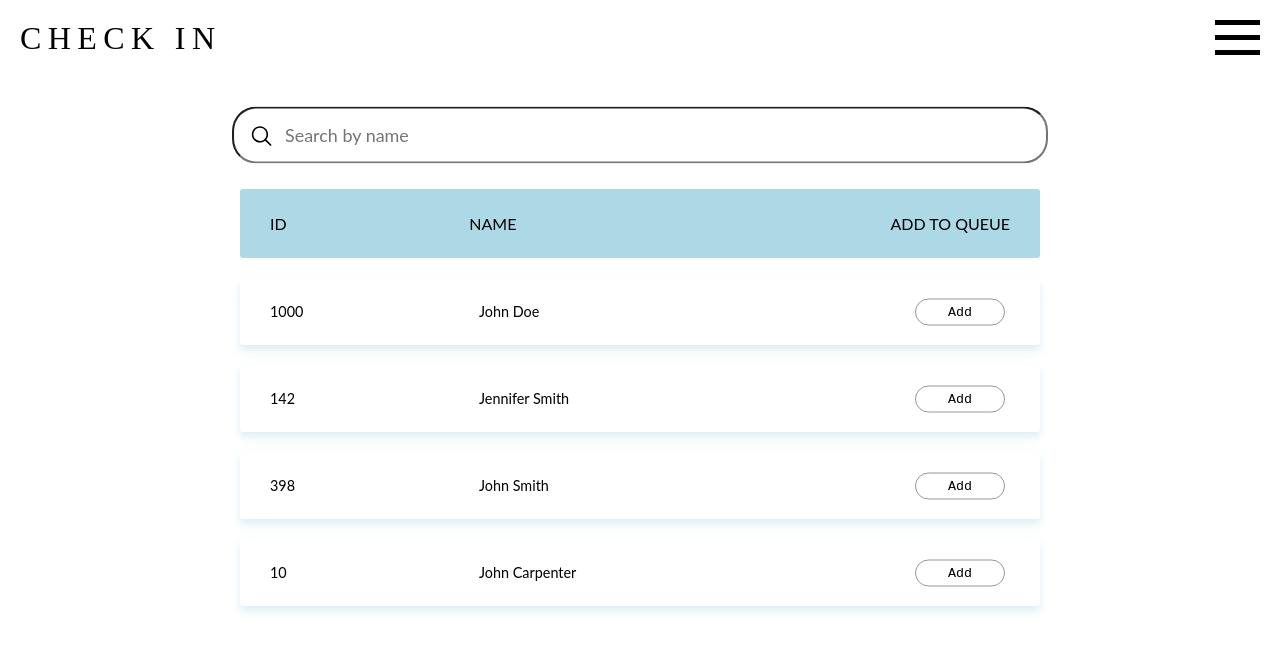
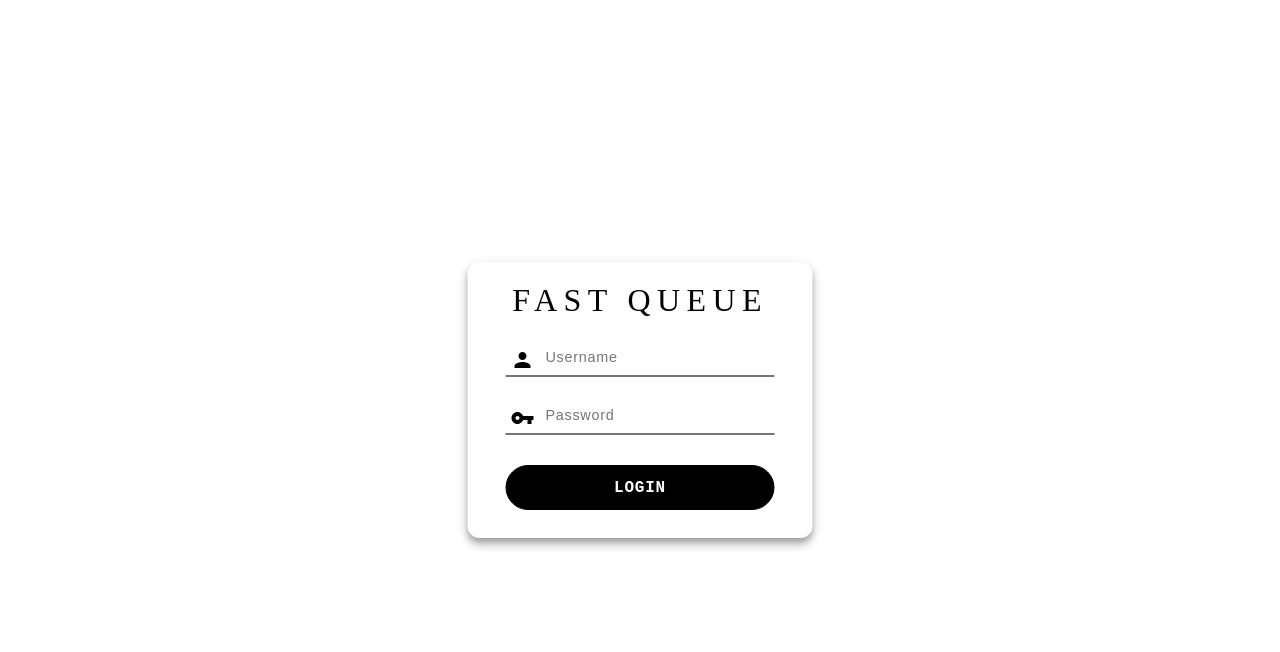
Before and after one commit to Jeff-Enriquez/check-in, a React (Create React App) app: page /login in a window 1280 px wide. Before the commit this address led to /check-in. Shown: the top 652 px of the page. Built offline with nearby package versions, Linux system fonts and the light colour scheme; no server answers; what webfontloader would draw is missing.

Commit message:
Update check in list

```diff
--- a/src/App.js
+++ b/src/App.js
@@ -9,7 +9,7 @@ import { FirebaseContext } from './components/Firebase';
 
 
 function App() {
-  const [user, setUser] = useState(true)
+  const [user, setUser] = useState(null)
   const [list, setList] = useState(null)
 
   const signOut = () => {
--- a/src/components/Firebase/firebase.js
+++ b/src/components/Firebase/firebase.js
@@ -25,10 +25,20 @@ class Firebase {
 
   doSignOut = () => this.auth.signOut()
 
-  getList = async uid => {
-    const list = await this.database.collection('List').doc(uid).get()
+  getCheckIn = async uid => {
+    const list = await this.database.collection('CheckIn').doc(uid).get()
     return list.data()
   }
+
+  getQueue = async uid => {
+    const list = await this.database.collection('Queue').doc(uid).get()
+    return list.data()
+  }
+
+  setCheckIn = (uid, data) =>
+    this.database.collection('List').doc(uid).update({
+      patients: data,
+    })
 
 }
 
--- a/src/components/PrivateRoute/index.js
+++ b/src/components/PrivateRoute/index.js
@@ -4,7 +4,7 @@ import Header from '../Header'
 import { FirebaseContext } from '../Firebase';
 
 
-const PrivateRoute = ({ component: Component, user, path, signOut, ...rest }) => (
+const PrivateRoute = ({ component: Component, user, path, signOut }) => (
   user
     ?
     <Route exact path={path} render={() => (
@@ -12,8 +12,8 @@ const PrivateRoute = ({ component: Component, user, path, signOut, ...rest }) =>
       <FirebaseContext.Consumer>
         {firebase =>
           <>
-            <Header firebase={firebase} signOut={signOut} {...rest}/>
-            <Component firebase={firebase} {...rest}/>
+            <Header firebase={firebase} signOut={signOut}/>
+            <Component firebase={firebase} user={user} />
           </>
         }
       </FirebaseContext.Consumer>
--- a/src/pages/Login/index.js
+++ b/src/pages/Login/index.js
@@ -2,7 +2,7 @@ import React, { useState, useRef } from 'react'
 import { Redirect } from 'react-router-dom'
 import useStyles from './styles.js'
 
-const Login = ({ setUser, setList, user, firebase }) => {
+const Login = ({ setUser, user, firebase }) => {
   const [username, setUsername] = useState('')
   const [password, setPassword] = useState('')
   const [error, setError] = useState(null)
@@ -30,10 +30,10 @@ const Login = ({ setUser, setList, user, firebase }) => {
         errorElement.current.className = `${classes.error} ${classes.fadeOut}`
       }, 3000)
     }
-    try {
-      list = await firebase.getList(uid)
-      setList(list)
-    } catch(err){}
+    // try {
+    //   list = await firebase.getList(uid)
+    //   setList(list)
+    // } catch(err){}
   }
 
   return (
--- a/src/pages/NewList/index.js
+++ b/src/pages/NewList/index.js
@@ -1,8 +1,11 @@
 import React, { useState } from 'react'
+import { Redirect } from 'react-router-dom'
 import useStyles from './styles.js'
 
-const NewList = () => {
+const NewList = ({ firebase, user }) => {
   const [userInput, setUserInput] = useState('')
+  const [redirect, setRedirect] = useState(false)
+
   const classes = useStyles()
 
   const submitUserInput = () => {
@@ -14,12 +17,15 @@ const NewList = () => {
       if(!number){
         break
       }
-      data.push([number, name])
+      data.push(number, name)
     }
+    firebase.setCheckIn(user.uid, data)
     setUserInput('')
   }
 
   return (
+    <>
+    {redirect && <Redirect to='/queue' /> }
     <div className={classes.page}>
       <h1 className={classes.pageTitle}>New List</h1>
       <div className={classes.container}>
@@ -43,6 +49,7 @@ const NewList = () => {
         <button className={classes.button} onClick={() => submitUserInput()}>Submit List</button>
       </div>
     </div>
+    </>
   )
 }
 
```
